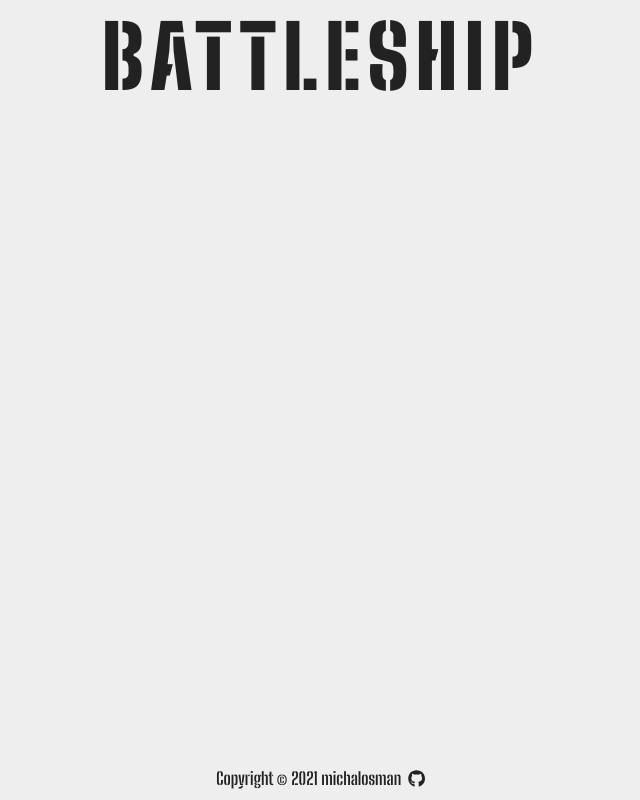
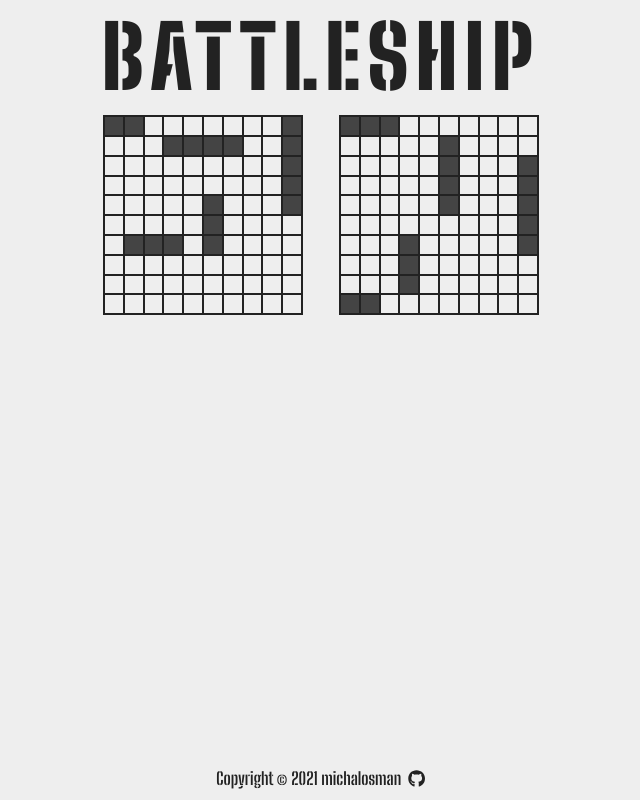
Before and after one commit to michalosman/battleship, a React (Create React App) app: page / in a window 1280 px wide. Shown: the whole page, without its empty margins (319-959 px from the left). Built offline with nearby package versions, Linux system fonts and the light colour scheme.

Commit message:
Implement basic board layout

```diff
--- a/package.json
+++ b/package.json
@@ -15,6 +15,7 @@
     "react-icons": "^4.2.0",
     "react-scripts": "^4.0.3",
     "styled-components": "^5.3.0",
+    "uuid": "^3.4.0",
     "web-vitals": "^1.1.2"
   },
   "scripts": {
@@ -45,6 +46,7 @@
   },
   "devDependencies": {
     "@types/jest": "^26.0.23",
+    "@types/uuid": "^8.3.0",
     "jest": "^27.0.5",
     "ts-jest": "^27.0.3",
     "typescript": "^4.3.4"
--- a/src/components/Game/Board.tsx
+++ b/src/components/Game/Board.tsx
@@ -1,21 +1,54 @@
 import styled from 'styled-components'
 import Gameboard from '../../factories/Gameboard'
 import Player from '../../factories/Player'
+import { v4 as uuidv4 } from 'uuid'
 
 interface Props {
   gameboard: Gameboard
+  owner: Player
   enemy: Player
 }
 
-const Board = ({ gameboard, enemy }: Props) => {
+const Board = ({ gameboard, owner, enemy }: Props) => {
   // Load default look, but in players default ships are visible
   // On click check if hit and change look
 
-  const loadFields = gameboard.board.map(() => {})
+  const fields = gameboard.board.map((row) =>
+    row.map((field) =>
+      field ? <ShipField key={uuidv4()} /> : <DefaultField key={uuidv4()} />
+    )
+  )
 
-  return <BoardWrapper></BoardWrapper>
+  return <BoardWrapper>{fields}</BoardWrapper>
 }
 
-const BoardWrapper = styled.div``
+const BoardWrapper = styled.div`
+  display: grid;
+  width: 200px;
+  height: 200px;
+  grid-template-columns: repeat(10, 1fr);
+  grid-template-rows: repeat(10, 1fr);
+  border: 1px solid ${({ theme }) => theme.colors.dark.primary};
+`
+
+const Field = styled.div`
+  border: 1px solid ${({ theme }) => theme.colors.dark.primary};
+`
+
+const DefaultField = styled(Field)`
+  background-color: ${({ theme }) => theme.colors.light.primary};
+`
+
+const ShipField = styled(Field)`
+  background-color: ${({ theme }) => theme.colors.dark.secondary};
+`
+
+const MissedField = styled.div`
+  background-color: ${({ theme }) => theme.colors.red};
+`
+
+const HitField = styled.div`
+  background-color: ${({ theme }) => theme.colors.green};
+`
 
 export default Board
--- a/src/components/Game/Game.tsx
+++ b/src/components/Game/Game.tsx
@@ -30,8 +30,12 @@ const Game = () => {
     <GameWrapper>
       <Message></Message>
       <Boards>
-        <Board gameboard={userGameboard} enemy={computer}></Board>
-        <Board gameboard={computerGameboard} enemy={user}></Board>
+        <Board gameboard={userGameboard} owner={user} enemy={computer}></Board>
+        <Board
+          gameboard={computerGameboard}
+          owner={computer}
+          enemy={user}
+        ></Board>
       </Boards>
     </GameWrapper>
   )
@@ -41,6 +45,11 @@ const GameWrapper = styled.div`
   font-size: 5rem;
 `
 const Message = styled.div``
-const Boards = styled.div``
+const Boards = styled.div`
+  display: flex;
+  align-items: center;
+  justify-content: center;
+  gap: 5rem;
+`
 
 export default Game
--- a/src/theme/Theme.ts
+++ b/src/theme/Theme.ts
@@ -8,6 +8,8 @@ const Theme = {
       primary: '#222',
       secondary: '#444',
     },
+    red: '#ffa6a6',
+    green: '#a6ffc8',
   },
   padding: {
     sm: '1rem',
--- a/src/theme/styled.d.ts
+++ b/src/theme/styled.d.ts
@@ -11,6 +11,8 @@ declare module 'styled-components' {
         primary: string
         secondary: string
       }
+      red: string
+      green: string
     }
     padding: {
       sm: string
```
Also changed, not shown: 1 other file (tests, documents, lock files or other folders).
